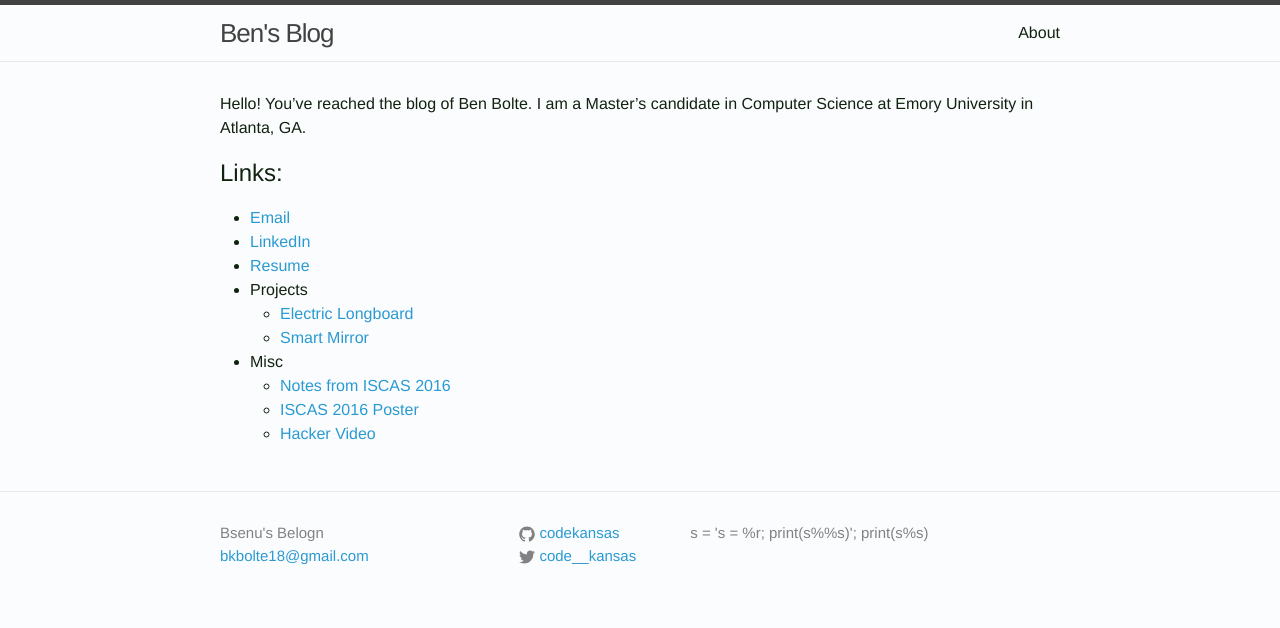
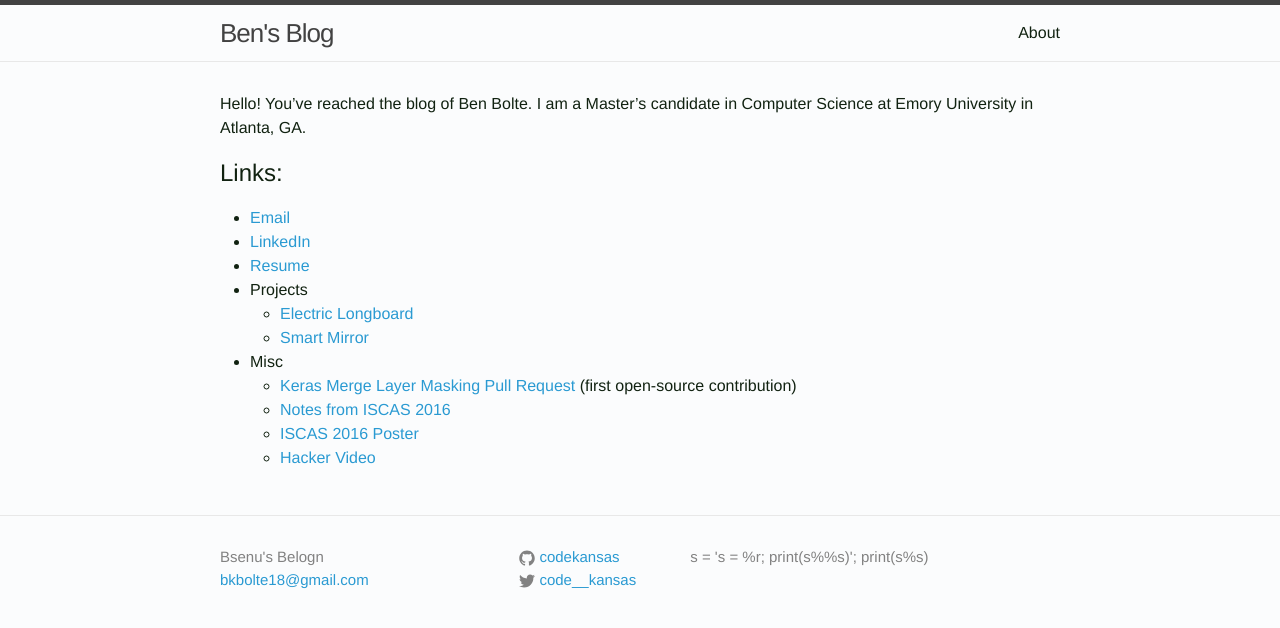
Before and after one commit to codekansas/codekansas.github.io, a Jekyll site: the page built from about.md, in a window 1280 px wide. Shown: the top 628 px of the page. Built offline with Jekyll 4.4.1, drawn with Linux system fonts in a browser that asks for light colours.

Commit message:
Update about.md

```diff
--- a/about.md
+++ b/about.md
@@ -14,6 +14,7 @@ Hello! You've reached the blog of Ben Bolte. I am a Master's candidate in Comput
   - [Electric Longboard](https://github.com/codekansas/electric-longboard)
   - [Smart Mirror](https://github.com/codekansas/hackemory-2016)
 - Misc
+  - [Keras Merge Layer Masking Pull Request](https://github.com/fchollet/keras/pull/2413) (first open-source contribution)
   - [Notes from ISCAS 2016](https://github.com/codekansas/iscas2016)
   - [ISCAS 2016 Poster](https://github.com/codekansas/FpaaApp)
   - [Hacker Video](https://www.youtube.com/watch?v=myT1HfmJ43Q)
```
